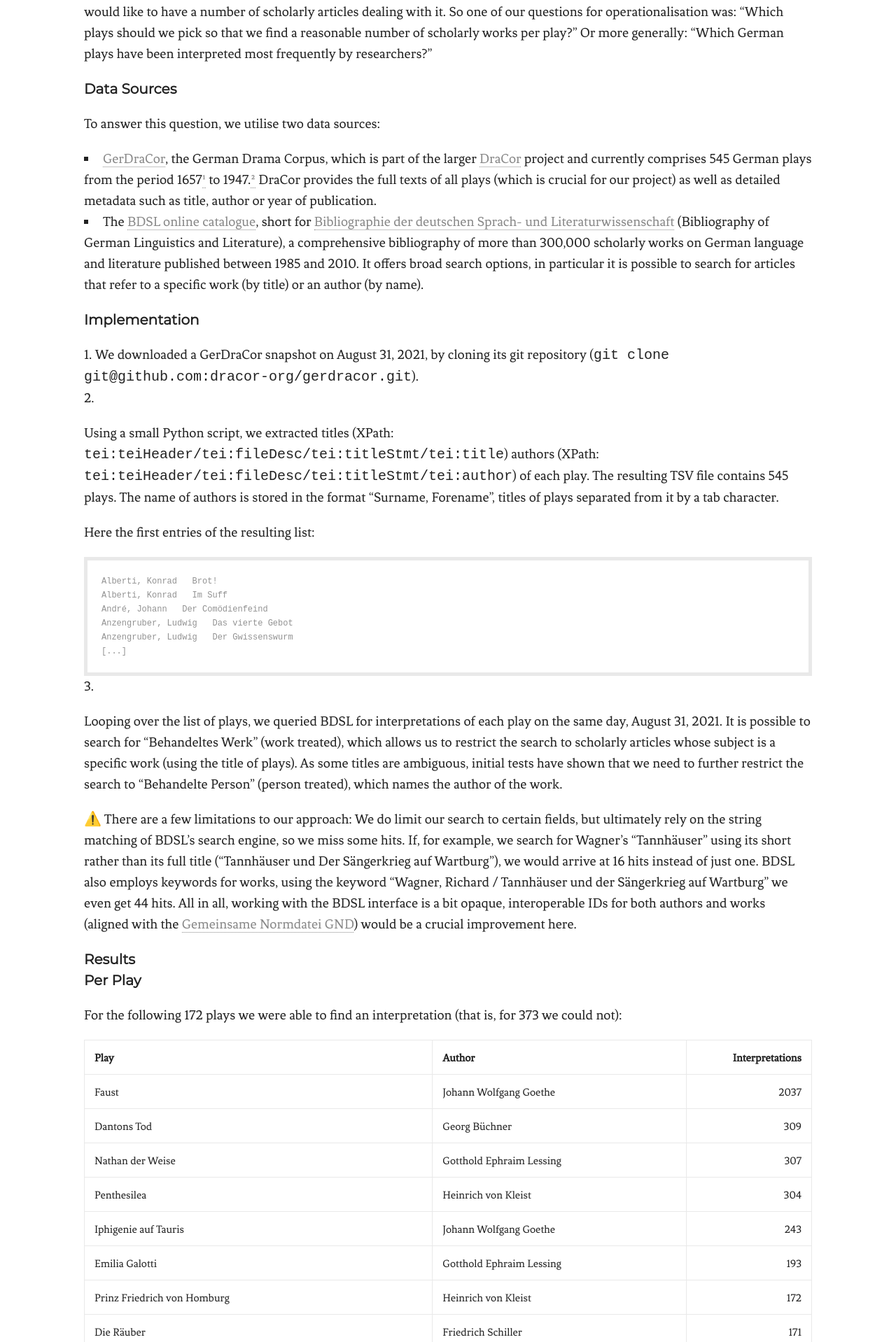
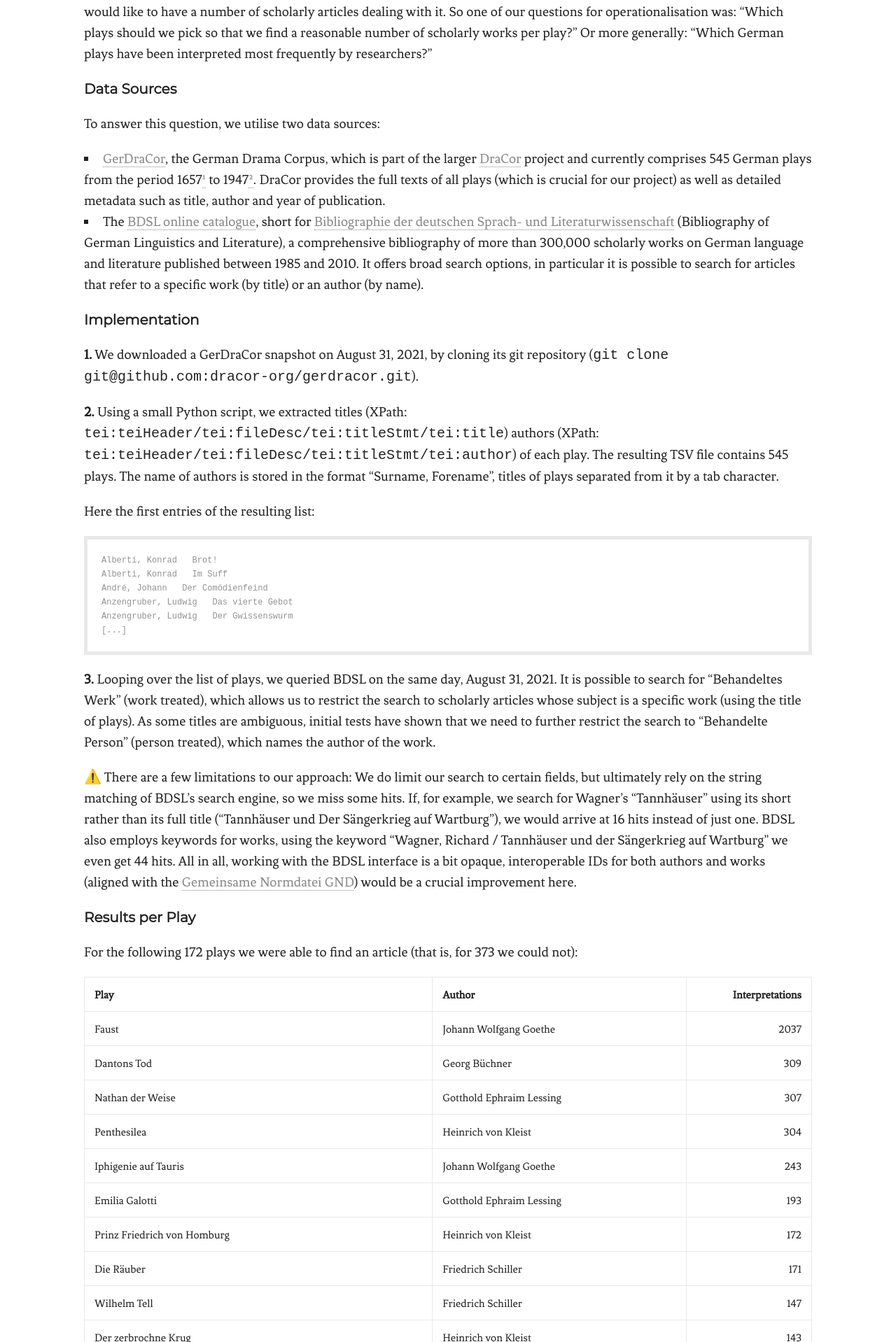
Before and after one commit to weltliteratur/blog, a Jekyll site: the page built from _posts/2021-10-12-scholarly-articles-on-german-drama.markdown, in a window 1280 px wide. Shown: the part 719-2637 px from the top of the page at 70% size. Built offline with Jekyll 4.4.1, drawn with Linux system fonts in a browser that asks for light colours; some of the changed text lies outside the part shown.

Commit message:
slight adjustments

````diff
--- a/_posts/2021-10-12-scholarly-articles-on-german-drama.markdown
+++ b/_posts/2021-10-12-scholarly-articles-on-german-drama.markdown
@@ -36,9 +36,9 @@ To answer this question, we utilise two data sources:
   is part of the larger [DraCor](https://dracor.org/) project and
   currently comprises 545 German plays from the period
   1657[¹](https://dracor.org/id/ger000538) to
-  1947.[²](https://dracor.org/id/ger000476) DraCor provides the full
+  1947[²](https://dracor.org/id/ger000476). DraCor provides the full
   texts of all plays (which is crucial for our project) as well as
-  detailed metadata such as title, author or year of publication.
+  detailed metadata such as title, author and year of publication.
 * The [BDSL online catalogue](http://www.bdsl-online.de/), short for
   [Bibliographie der deutschen Sprach- und Literaturwissenschaft](https://www.ub.uni-frankfurt.de/bdsl/)
   (Bibliography of German Linguistics and Literature), a comprehensive
@@ -49,51 +49,51 @@ To answer this question, we utilise two data sources:
 
 # Implementation
 
-1. We downloaded a GerDraCor snapshot on August 31, 2021, by cloning
-   its git repository (`git clone git@github.com:dracor-org/gerdracor.git`).
-2. Using a small Python script, we extracted titles
-   (XPath: `tei:teiHeader/tei:fileDesc/tei:titleStmt/tei:title`)
-   authors (XPath:
-   `tei:teiHeader/tei:fileDesc/tei:titleStmt/tei:author`) of each play.
-   The resulting TSV file contains 545 plays. The name of authors is stored
-   in the format "Surname, Forename", titles of plays separated from it by a tab character.
+**1.** We downloaded a GerDraCor snapshot on August 31, 2021, by cloning
+its git repository (`git clone git@github.com:dracor-org/gerdracor.git`).
 
-   Here the first entries of the resulting list:
-   ```
-   Alberti, Konrad   Brot!
-   Alberti, Konrad   Im Suff
-   André, Johann   Der Comödienfeind
-   Anzengruber, Ludwig   Das vierte Gebot
-   Anzengruber, Ludwig   Der Gwissenswurm
-   [...]
-   ```
-3. Looping over the list of plays, we queried BDSL for interpretations
-   of each play on the same day, August 31, 2021. It is possible to
-   search for "Behandeltes Werk" (work treated), which allows us to
-   restrict the search to scholarly articles whose subject is a specific
-   work (using the title of plays). As some titles are ambiguous,
-   initial tests have shown that we need to further restrict the
-   search to "Behandelte Person" (person treated), which names the
-   author of the work.
+**2.** Using a small Python script, we extracted titles
+(XPath: `tei:teiHeader/tei:fileDesc/tei:titleStmt/tei:title`)
+authors (XPath:
+`tei:teiHeader/tei:fileDesc/tei:titleStmt/tei:author`) of each play.
+The resulting TSV file contains 545 plays. The name of authors is stored
+in the format "Surname, Forename", titles of plays separated from it by a tab character.
 
-   ⚠️ There are a few limitations to our approach: We do limit our search
-   to certain fields, but ultimately rely on the string matching
-   of BDSL's search engine, so we miss some hits. If, for example,
-   we search for Wagner's "Tannhäuser" using its short rather than
-   its full title ("Tannhäuser und Der Sängerkrieg auf Wartburg"),
-   we would arrive at 16 hits instead of just one. BDSL also employs
-   keywords for works, using the keyword "Wagner, Richard / Tannhäuser und der
-   Sängerkrieg auf Wartburg" we even get 44 hits. All in all, working with
-   the BDSL interface is a bit opaque, interoperable
-   IDs for both authors and works (aligned with the
-   [Gemeinsame Normdatei GND](https://en.wikipedia.org/wiki/Integrated_Authority_File))
-   would be a crucial improvement here.
+Here the first entries of the resulting list:
+```
+Alberti, Konrad   Brot!
+Alberti, Konrad   Im Suff
+André, Johann   Der Comödienfeind
+Anzengruber, Ludwig   Das vierte Gebot
+Anzengruber, Ludwig   Der Gwissenswurm
+[...]
+```
 
-# Results
+**3.** Looping over the list of plays, we queried BDSL on the same
+day, August 31, 2021. It is possible to
+search for "Behandeltes Werk" (work treated), which allows us to
+restrict the search to scholarly articles whose subject is a specific
+work (using the title of plays). As some titles are ambiguous,
+initial tests have shown that we need to further restrict the
+search to "Behandelte Person" (person treated), which names the
+author of the work.
 
-## Per Play
+⚠️ There are a few limitations to our approach: We do limit our search
+to certain fields, but ultimately rely on the string matching
+of BDSL's search engine, so we miss some hits. If, for example,
+we search for Wagner's "Tannhäuser" using its short rather than
+its full title ("Tannhäuser und Der Sängerkrieg auf Wartburg"),
+we would arrive at 16 hits instead of just one. BDSL also employs
+keywords for works, using the keyword "Wagner, Richard / Tannhäuser und der
+Sängerkrieg auf Wartburg" we even get 44 hits. All in all, working with
+the BDSL interface is a bit opaque, interoperable
+IDs for both authors and works (aligned with the
+[Gemeinsame Normdatei GND](https://en.wikipedia.org/wiki/Integrated_Authority_File))
+would be a crucial improvement here.
 
-For the following 172 plays we were able to find an interpretation
+# Results per Play
+
+For the following 172 plays we were able to find an article
 (that is, for 373 we could not):
 
 | Play                                             | Author                           | Interpretations |
@@ -294,7 +294,7 @@ result by author:
 | Friedrich Hebbel         |    13 |      163 |                            12 |
 | Frank Wedekind           |    12 |      131 |                            10 |
 
-We can also sort this table by the average number of interpretations per play
+We can also sort this table by the average number of articles per play
 per author, although the result should be treated with caution for several
 reasons:
 
````
Also changed, not shown: other parts of _posts/2021-10-12-scholarly-articles-on-german-drama.markdown (+2 -2 lines), _posts/2021-10-12-scholarly-articles-about-german-dramas.markdown (deleted, +0 -320 lines).
